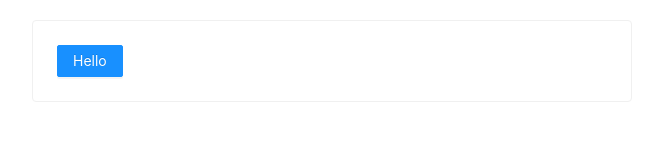
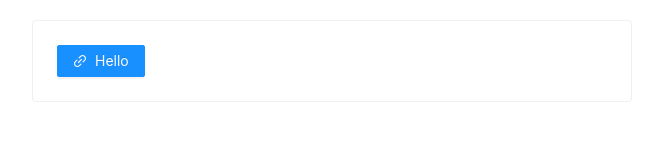
Before and after one commit to minazukie/c-react-component-starter, a React app: page / in a window 1280 px wide. Shown: the top 160 px of the page, without its empty margins (308-971 px from the left). Built offline with nearby package versions, Linux system fonts and the light colour scheme.

Commit message:
add @ant-design/icons

```diff
--- a/package.json
+++ b/package.json
@@ -32,6 +32,7 @@
     "webpack-dev-server": "^3.11.0"
   },
   "dependencies": {
+    "@ant-design/icons": "^4.3.0",
     "@reduxjs/toolkit": "^1.4.0",
     "antd": "^4.8.4",
     "axios": "^0.21.0",
--- a/src/components/index.tsx
+++ b/src/components/index.tsx
@@ -1,6 +1,7 @@
 import "./index.less";
 import React from "react";
 import { Button } from "antd";
+import { LinkOutlined } from "@ant-design/icons";
 
 interface ComponentProp {
     form: any;
@@ -9,7 +10,9 @@ interface ComponentProp {
 const Component: React.FC<ComponentProp> = ({ form }) => {
     return (
         <div>
-            <Button type="primary">Hello</Button>
+            <Button type="primary" icon={<LinkOutlined />}>
+                Hello
+            </Button>
         </div>
     );
 };
--- a/webpack.config.js
+++ b/webpack.config.js
@@ -14,5 +14,10 @@ module.exports = {
     externals: {
         react: "react",
         antd: "antd",
+        axios:"axios",
+        "core-js": "core-js",
+        "react-redux": "react-redux",
+        "@reduxjs/toolkit": "@reduxjs/toolkit",
+        "@ant-design/icons": "@ant-design/icons",
     },
 };
```
